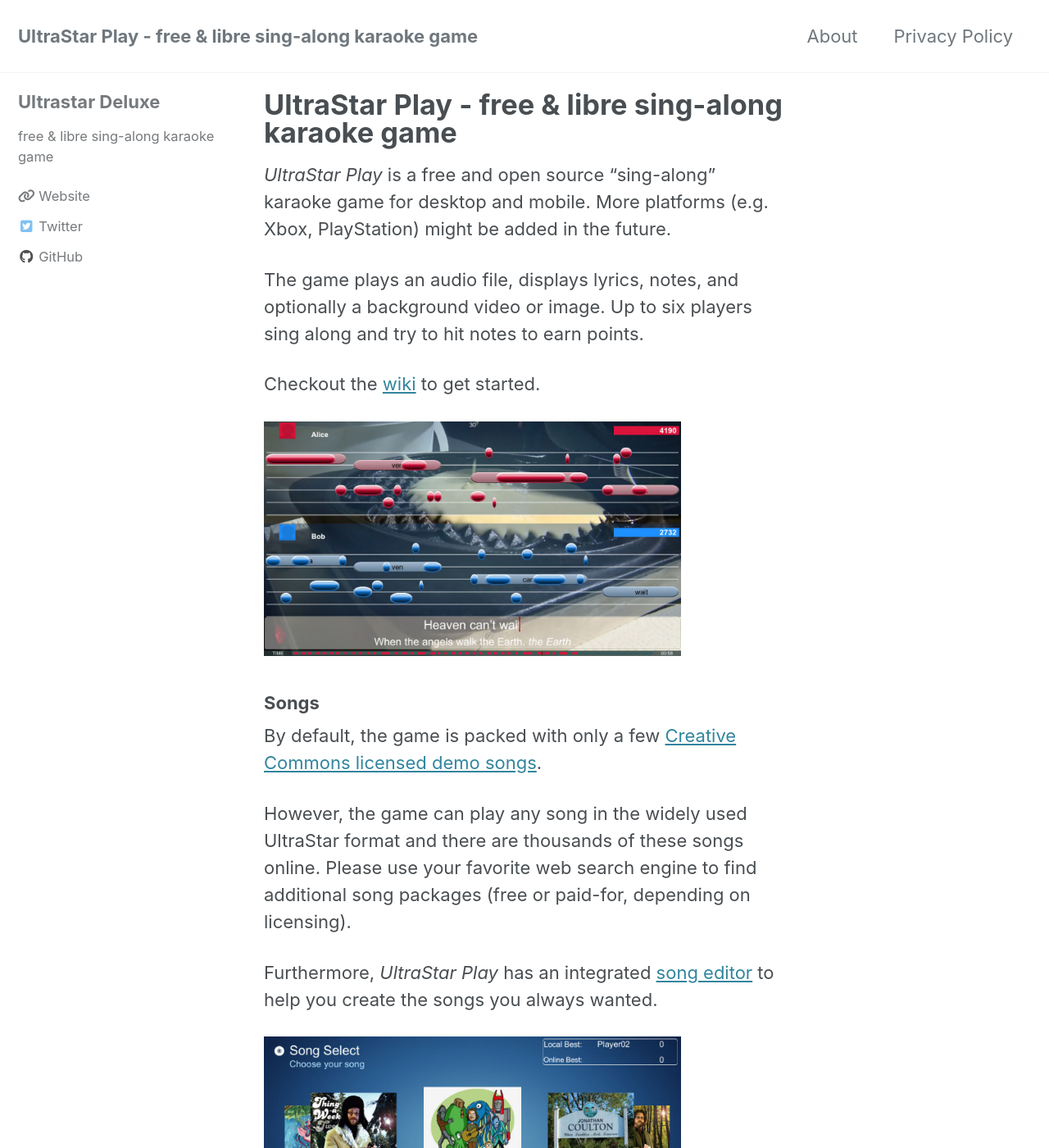
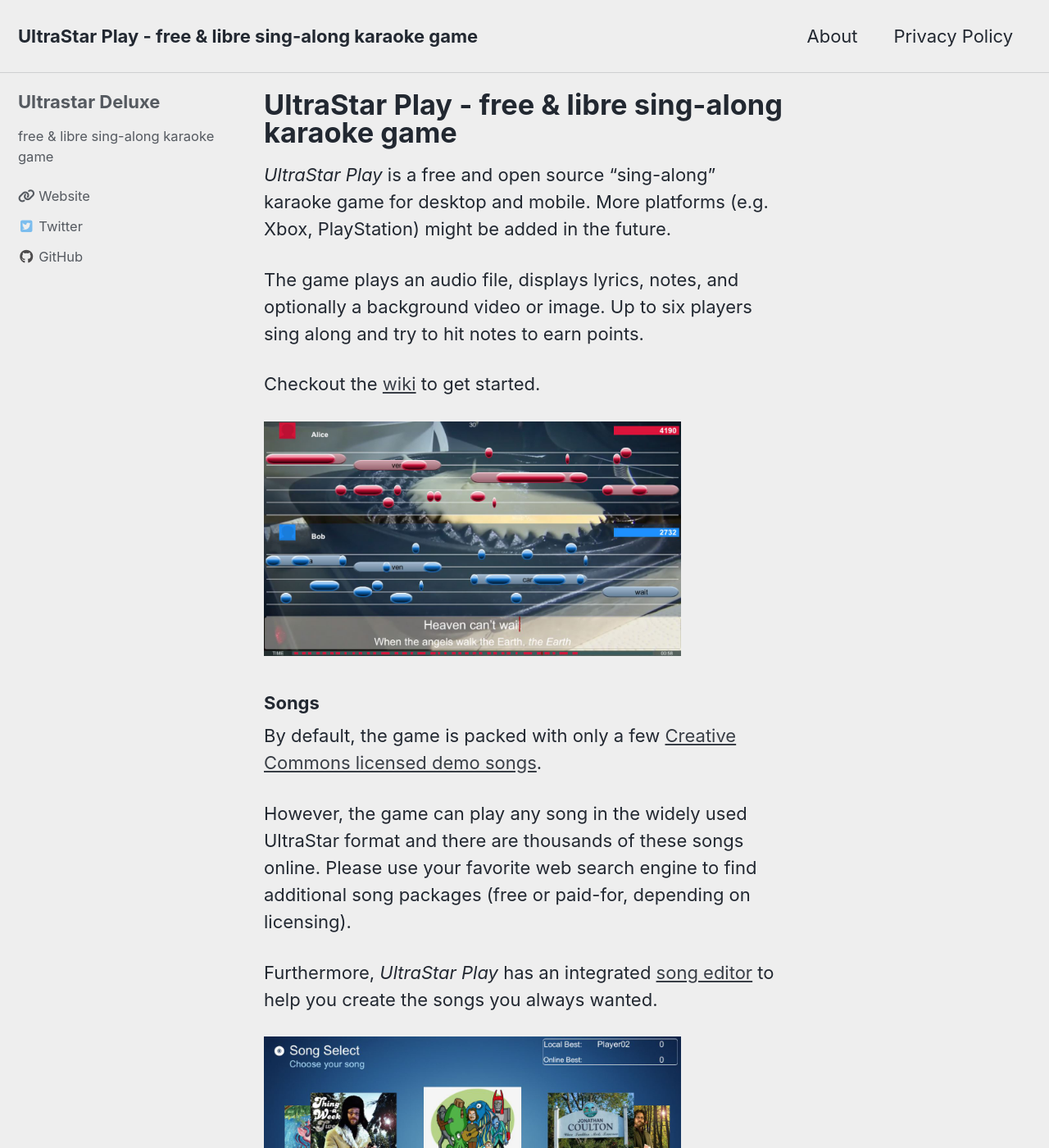
Before and after one commit to UltraStar-Deluxe/ultrastar-play.github.io, a Jekyll site: the page built from _pages/home.md, in a window 1280 px wide and 1400 px high. Shown: the whole window at 82% size. Built offline with Jekyll 4.4.1, drawn with Linux system fonts in a browser that asks for light colours; cached includes are drawn as plain includes; nearby versions of some CDN libraries.

Commit message:
Revert "test alembic-jekyll-theme"
This reverts commit d57126e331c36ae3c6751f1098ca82f3b7edb10d.

```diff
--- a/Gemfile
+++ b/Gemfile
@@ -1,4 +1,2 @@
 source "https://rubygems.org"
 gemspec
-
-gem "alembic-jekyll-theme"
--- a/_config.yml
+++ b/_config.yml
@@ -12,9 +12,7 @@
 
 # theme                  : "minimal-mistakes-jekyll"
 # remote_theme           : "mmistakes/minimal-mistakes"
-# minimal_mistakes_skin    : "air" # "air", "aqua", "contrast", "dark", "dirt", "neon", "mint", "plum", "sunrise"
-
-theme: alembic-jekyll-theme
+minimal_mistakes_skin    : "air" # "air", "aqua", "contrast", "dark", "dirt", "neon", "mint", "plum", "sunrise"
 
 # Site Settings
 locale                   : "en-US"
```
